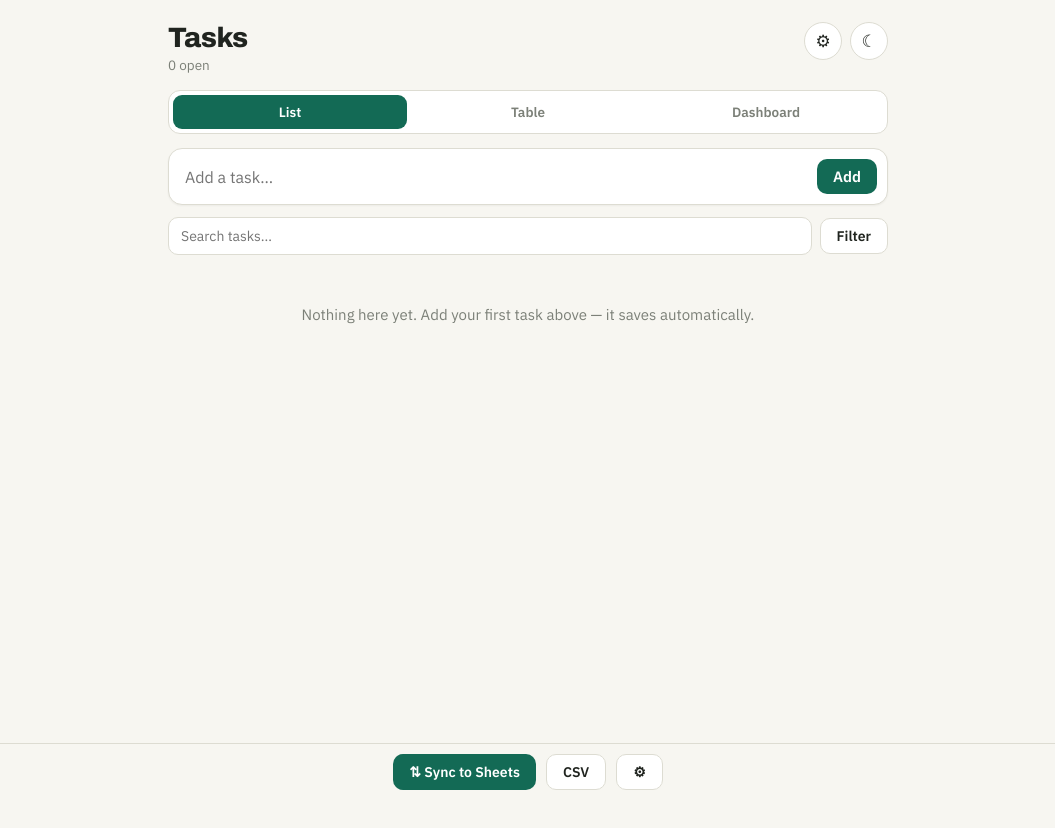
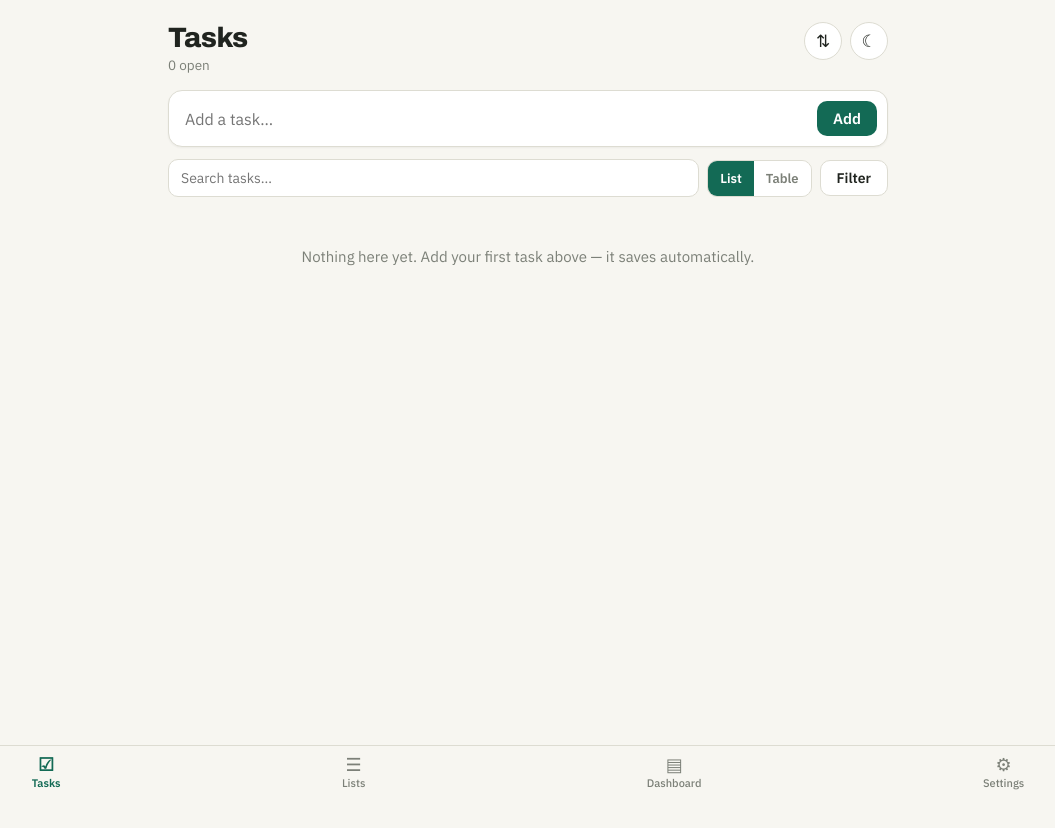
Before and after one commit to aicontentuser-dot/Task-Manager, a React (Vite) app: page / in a window 1280 px wide. Shown: the top 828 px of the page, without its empty margins (112-1167 px from the left). Built offline with nearby package versions, Linux system fonts and the light colour scheme.

Commit message:
Update App.jsx

```diff
--- a/src/App.jsx
+++ b/src/App.jsx
@@ -21,6 +21,7 @@ const store =
 /* ---------- storage ---------- */
 const STORE_KEY = "taskmanager:tasks-v1"; // same key: existing tasks carry over
 const PREFS_KEY = "taskmanager:prefs-v1";
+const LISTS_KEY = "taskmanager:lists-v1";
 
 /* ---------- date helpers ---------- */
 const pad = (n) => String(n).padStart(2, "0");
@@ -114,13 +115,19 @@ const catStyle = (name, dark, overrides) => {
 const dotColor = (name, dark, overrides) => `hsl(${hueFor(name, overrides)},${dark ? 50 : 60}%,${dark ? 62 : 42}%)`;
 const RECURRENCES = [["", "No repeat"], ["daily", "Daily"], ["weekly", "Weekly"], ["monthly", "Monthly"], ["yearly", "Yearly"]];
 const REC_LABEL = { daily: "Daily", weekly: "Weekly", monthly: "Monthly", yearly: "Yearly" };
-const VIEWS = ["List", "Table", "Dashboard"];
+const NAV = ["Tasks", "Lists", "Dashboard", "Settings"];
+const NAV_ICON = { Tasks: "☑", Lists: "☰", Dashboard: "▤", Settings: "⚙" };
 
 export default function TaskManager() {
   const [tasks, setTasks] = useState([]);
   const [loading, setLoading] = useState(true);
   const [dark, setDark] = useState(false);
-  const [view, setView] = useState("List");
+  const [view, setView] = useState("Tasks");
+  const [taskMode, setTaskMode] = useState("List");
+  const [lists, setLists] = useState([]);
+  const [activeListId, setActiveListId] = useState(null);
+  const [newListName, setNewListName] = useState("");
+  const [newItemText, setNewItemText] = useState("");
   const blank = { category: "", subCategory: "", dueDate: "", dueTime: "", reminderDate: "", reminderTime: "", recurrence: "", bucket: "Inbox" };
   const [newTitle, setNewTitle] = useState("");
   const [draft, setDraft] = useState(blank);
@@ -164,12 +171,18 @@ export default function TaskManager() {
         if (!cancelled && p?.value) {
           const prefs = JSON.parse(p.value);
           setDark(prefs.dark === true);
-          if (VIEWS.includes(prefs.view)) setView(prefs.view);
+          if (NAV.includes(prefs.view)) setView(prefs.view);
+          else if (prefs.view === "List" || prefs.view === "Table") { setView("Tasks"); setTaskMode(prefs.view); }
+          if (prefs.taskMode === "List" || prefs.taskMode === "Table") setTaskMode(prefs.taskMode);
           if (prefs.scriptUrl) setScriptUrl(prefs.scriptUrl);
           if (prefs.catColors) setCatColors(prefs.catColors);
           if (prefs.lastSync) setLastSync(prefs.lastSync);
         }
       } catch (e) { /* defaults */ }
+      try {
+        const l = await withTimeout(store.get(LISTS_KEY), 2500);
+        if (!cancelled && l?.value) setLists(JSON.parse(l.value));
+      } catch (e) { /* no lists yet */ }
       if (!cancelled) setLoading(false);
     })();
     return () => { cancelled = true; };
@@ -180,11 +193,16 @@ export default function TaskManager() {
     try { await store.set(STORE_KEY, JSON.stringify(next)); } catch (e) { console.error(e); }
   };
   const savePrefs = async (patch) => {
-    const p = { dark, view, scriptUrl, lastSync, catColors, ...patch };
+    const p = { dark, view, taskMode, scriptUrl, lastSync, catColors, ...patch };
     try { await store.set(PREFS_KEY, JSON.stringify(p)); } catch (e) { console.error(e); }
   };
   const setTheme = (v) => { setDark(v); savePrefs({ dark: v }); };
   const switchView = (v) => { setView(v); savePrefs({ view: v }); };
+  const switchTaskMode = (m) => { setTaskMode(m); savePrefs({ taskMode: m }); };
+  const persistLists = async (next) => {
+    setLists(next);
+    try { await store.set(LISTS_KEY, JSON.stringify(next)); } catch (e) { console.error(e); }
+  };
   const flash = (m) => { setToast(m); setTimeout(() => setToast(""), 2200); };
 
   /* derived */
@@ -383,7 +401,7 @@ export default function TaskManager() {
       const res = await fetch(scriptUrl.trim(), {
         method: "POST",
         headers: { "Content-Type": "text/plain" },
-        body: JSON.stringify({ mode: "push", tasks }),
+        body: JSON.stringify({ mode: "push", tasks, lists }),
       });
       const data = await res.json();
       if (data.ok) {
@@ -415,6 +433,7 @@ export default function TaskManager() {
           createdAt: t.createdAt || today, completedAt: t.completedAt || "",
         }));
         persist(pulled);
+        if (Array.isArray(data.lists)) persistLists(data.lists);
         const now = new Date().toLocaleString();
         setLastSync(now); savePrefs({ lastSync: now });
         flash(`Pulled ${pulled.length} tasks from your sheet`);
@@ -457,6 +476,52 @@ export default function TaskManager() {
     if (!window.confirm("Delete ALL tasks? This cannot be undone.")) return;
     if (!window.confirm("Really sure? Consider Sync or CSV export first.")) return;
     persist([]);
+  };
+
+  /* ---------- lists ---------- */
+  const activeList = lists.find((l) => l.id === activeListId) || null;
+  const addList = () => {
+    const name = newListName.trim();
+    if (!name) return;
+    const l = { id: uid(), name, items: [], createdAt: today };
+    persistLists([l, ...lists]);
+    setNewListName("");
+    setActiveListId(l.id);
+  };
+  const renameList = (id) => {
+    const l = lists.find((x) => x.id === id);
+    const nn = window.prompt("Rename list", l ? l.name : "");
+    if (!nn || !nn.trim()) return;
+    persistLists(lists.map((x) => (x.id === id ? { ...x, name: nn.trim() } : x)));
+  };
+  const deleteList = (id) => {
+    const l = lists.find((x) => x.id === id);
+    if (!window.confirm(`Delete list "${l ? l.name : ""}" and its items?`)) return;
+    persistLists(lists.filter((x) => x.id !== id));
+    if (activeListId === id) setActiveListId(null);
+  };
+  const addItem = () => {
+    const text = newItemText.trim();
+    if (!text || !activeList) return;
+    persistLists(lists.map((l) => (l.id === activeList.id ? { ...l, items: [...l.items, { id: uid(), text, checked: false }] } : l)));
+    setNewItemText("");
+  };
+  const toggleItem = (listId, itemId) =>
+    persistLists(lists.map((l) => (l.id === listId ? { ...l, items: l.items.map((i) => (i.id === itemId ? { ...i, checked: !i.checked } : i)) } : l)));
+  const deleteItem = (listId, itemId) =>
+    persistLists(lists.map((l) => (l.id === listId ? { ...l, items: l.items.filter((i) => i.id !== itemId) } : l)));
+  const resetList = (listId) => {
+    if (!window.confirm("Uncheck all items? (Great for reusing this list.)")) return;
+    persistLists(lists.map((l) => (l.id === listId ? { ...l, items: l.items.map((i) => ({ ...i, checked: false })) } : l)));
+    flash("List reset — ready to reuse");
+  };
+  const promoteItem = (list, item) => {
+    persist([{
+      id: uid(), title: item.text, done: false, createdAt: today, completedAt: "", nextId: "",
+      category: list.name, subCategory: "", dueDate: "", dueTime: "",
+      reminderDate: "", reminderTime: "", recurrence: "", bucket: "Inbox",
+    }, ...tasks]);
+    flash(`Added to Tasks · category "${list.name}"`);
   };
 
   const copyCSV = () => {
@@ -619,22 +684,18 @@ export default function TaskManager() {
       <div style={S.wrap}>
         <header style={S.header}>
           <div>
-            <h1 style={S.h1}>Tasks</h1>
-            <p style={S.sub}>{open.length} open{doneList.length ? ` · ${doneList.length} done` : ""}</p>
+            <h1 style={S.h1}>{view === "Tasks" ? "Tasks" : view}</h1>
+            {view === "Tasks" && <p style={S.sub}>{open.length} open{doneList.length ? ` · ${doneList.length} done` : ""}</p>}
+            {view === "Lists" && <p style={S.sub}>{lists.length} list{lists.length === 1 ? "" : "s"}</p>}
           </div>
           <div style={{ display: "flex", gap: 8 }}>
-            <button style={{ ...S.round, borderColor: view === "Settings" ? T.accent : T.line, color: view === "Settings" ? T.accent : T.ink }} onClick={() => switchView("Settings")} aria-label="Settings">⚙</button>
+            <button style={S.round} onClick={syncPush} disabled={syncing} aria-label="Sync to Sheets" title="Sync to Sheets">{syncing ? "⧗" : "⇅"}</button>
             <button style={S.round} onClick={() => setTheme(!dark)} aria-label="Toggle dark mode">{dark ? "☀" : "☾"}</button>
           </div>
         </header>
 
-        {/* view tabs */}
-        <div style={S.tabs}>
-          {VIEWS.map((v) => <button key={v} style={S.tab(view === v)} onClick={() => switchView(v)}>{v}</button>)}
-        </div>
-
         {/* add card — everything inline, no hidden tab */}
-        {view !== "Dashboard" && view !== "Settings" && (
+        {view === "Tasks" && (
           <div style={S.addCard}>
             <div style={S.addRow}>
               <input style={S.addInput} placeholder="Add a task…" value={newTitle}
@@ -701,10 +762,17 @@ export default function TaskManager() {
         )}
 
         {/* search + filter (list & table) */}
-        {view !== "Dashboard" && view !== "Settings" && (
+        {view === "Tasks" && (
           <>
             <div style={S.toolRow}>
               <input style={S.search} placeholder="Search tasks…" value={search} onChange={(e) => setSearch(e.target.value)} />
+              <div style={{ display: "flex", border: `1px solid ${T.line}`, borderRadius: 10, overflow: "hidden" }}>
+                {["List", "Table"].map((m) => (
+                  <button key={m} onClick={() => switchTaskMode(m)}
+                    style={{ border: "none", padding: "9px 12px", fontSize: 13, fontWeight: 600, cursor: "pointer", fontFamily: "inherit",
+                      background: taskMode === m ? T.accent : T.card, color: taskMode === m ? "#fff" : T.mute }}>{m}</button>
+                ))}
+              </div>
               <button style={{ ...S.footBtn, borderColor: filtersActive ? T.accent : T.line, color: filtersActive ? T.accent : T.ink }} onClick={() => setShowFilters(!showFilters)}>
                 Filter{filtersActive ? " •" : ""}
               </button>
@@ -734,7 +802,7 @@ export default function TaskManager() {
         )}
 
         {/* ---------- LIST VIEW ---------- */}
-        {view === "List" && (
+        {view === "Tasks" && taskMode === "List" && (
           <>
             {open.length === 0 && doneList.length === 0 && (
               <div style={S.empty}>{q || filtersActive ? "No tasks match. Try clearing search or filters." : "Nothing here yet. Add your first task above — it saves automatically."}</div>
@@ -761,7 +829,7 @@ export default function TaskManager() {
         )}
 
         {/* ---------- TABLE VIEW ---------- */}
-        {view === "Table" && (
+        {view === "Tasks" && taskMode === "Table" && (
           <div style={S.tableWrap}>
             <table style={S.table}>
               <thead>
@@ -798,6 +866,63 @@ export default function TaskManager() {
               </tbody>
             </table>
           </div>
+        )}
+
+        {/* ---------- LISTS VIEW ---------- */}
+        {view === "Lists" && !activeList && (
+          <>
+            <div style={{ ...S.addCard, display: "flex", gap: 8 }}>
+              <input style={S.addInput} placeholder="New list (e.g. Grocery, Travel packing)…" value={newListName}
+                onChange={(e) => setNewListName(e.target.value)} onKeyDown={(e) => e.key === "Enter" && addList()} />
+              <button style={S.addBtn} onClick={addList}>Create</button>
+            </div>
+            {lists.length === 0 && <div style={S.empty}>No lists yet. Create reusable checklists — groceries, packing, routines — and promote items to Tasks when they need a date.</div>}
+            {lists.map((l) => {
+              const done = l.items.filter((i) => i.checked).length;
+              return (
+                <div key={l.id} style={{ ...S.card(false), cursor: "pointer", alignItems: "center" }} onClick={() => setActiveListId(l.id)}>
+                  <span style={{ width: 18, height: 18, minWidth: 18, borderRadius: 9, background: dotColor(l.name, dark, colorMap) }} />
+                  <div style={{ flex: 1, minWidth: 0 }}>
+                    <div style={{ fontSize: 15.5, fontWeight: 600 }}>{l.name}</div>
+                    <div style={{ fontSize: 12.5, color: T.mute, marginTop: 2 }}>{done}/{l.items.length} checked</div>
+                  </div>
+                  <button style={S.iconBtn} onClick={(e) => { e.stopPropagation(); renameList(l.id); }} title="Rename">✎</button>
+                  <button style={S.iconBtn} onClick={(e) => { e.stopPropagation(); deleteList(l.id); }} title="Delete">✕</button>
+                  <span style={{ color: T.mute, fontSize: 16 }}>›</span>
+                </div>
+              );
+            })}
+          </>
+        )}
+
+        {view === "Lists" && activeList && (
+          <>
+            <div style={{ display: "flex", alignItems: "center", gap: 10, marginTop: 14 }}>
+              <button style={S.footBtn} onClick={() => setActiveListId(null)}>‹ Lists</button>
+              <div style={{ flex: 1 }}>
+                <div style={{ fontFamily: "'Archivo', sans-serif", fontWeight: 700, fontSize: 17 }}>{activeList.name}</div>
+                <div style={{ fontSize: 12.5, color: T.mute }}>{activeList.items.filter((i) => i.checked).length}/{activeList.items.length} checked</div>
+              </div>
+              <button style={S.footBtn} onClick={() => resetList(activeList.id)} title="Uncheck everything">Reset</button>
+            </div>
+            <div style={{ ...S.addCard, display: "flex", gap: 8 }}>
+              <input style={S.addInput} placeholder="Add an item…" value={newItemText}
+                onChange={(e) => setNewItemText(e.target.value)} onKeyDown={(e) => e.key === "Enter" && addItem()} />
+              <button style={S.addBtn} onClick={addItem}>Add</button>
+            </div>
+            {activeList.items.length === 0 && <div style={S.empty}>Empty list — add items above.</div>}
+            <div style={{ marginTop: 12 }}>
+              {activeList.items.map((it) => (
+                <div key={it.id} style={{ ...S.card(it.checked), alignItems: "center" }}>
+                  <button style={S.check(it.checked)} onClick={() => toggleItem(activeList.id, it.id)}>{it.checked ? "✓" : ""}</button>
+                  <div style={{ flex: 1, minWidth: 0, fontSize: 15, textDecoration: it.checked ? "line-through" : "none", overflowWrap: "anywhere" }}>{it.text}</div>
+                  <button style={{ ...S.iconBtn, color: T.accent, fontWeight: 700 }} onClick={() => promoteItem(activeList, it)} title="Add to Tasks">➔ Task</button>
+                  <button style={S.iconBtn} onClick={() => deleteItem(activeList.id, it.id)} title="Remove">✕</button>
+                </div>
+              ))}
+            </div>
+            <p style={{ fontSize: 12.5, color: T.mute, marginTop: 12, lineHeight: 1.5 }}>➔ Task copies an item into your Tasks inbox with category "{activeList.name}" — the item stays here, so the list remains reusable.</p>
+          </>
         )}
 
         {/* ---------- DASHBOARD VIEW ---------- */}
@@ -967,13 +1092,17 @@ export default function TaskManager() {
         )}
       </div>
 
-      {/* footer */}
-      <div style={S.footer}>
-        <button style={{ ...S.footBtn, background: T.accent, color: "#fff", border: "none", opacity: syncing ? 0.6 : 1 }} onClick={syncPush} disabled={syncing}>
-          {syncing ? "Syncing…" : "⇅ Sync to Sheets"}
-        </button>
-        <button style={S.footBtn} onClick={() => setModal("export")}>CSV</button>
-        <button style={S.footBtn} onClick={() => switchView("Settings")} aria-label="Settings">⚙</button>
+      {/* bottom navigation */}
+      <div style={{ ...S.footer, justifyContent: "space-around", padding: "6px 8px calc(6px + env(safe-area-inset-bottom))" }}>
+        {NAV.map((v) => (
+          <button key={v} onClick={() => switchView(v)}
+            style={{ background: "none", border: "none", cursor: "pointer", fontFamily: "inherit",
+              display: "flex", flexDirection: "column", alignItems: "center", gap: 2, padding: "4px 10px",
+              color: view === v ? T.accent : T.mute, fontWeight: view === v ? 700 : 500 }}>
+            <span style={{ fontSize: 18, lineHeight: 1 }}>{NAV_ICON[v]}</span>
+            <span style={{ fontSize: 11 }}>{v}</span>
+          </button>
+        ))}
       </div>
 
       {toast && <div style={S.toast}>{toast}</div>}
```
